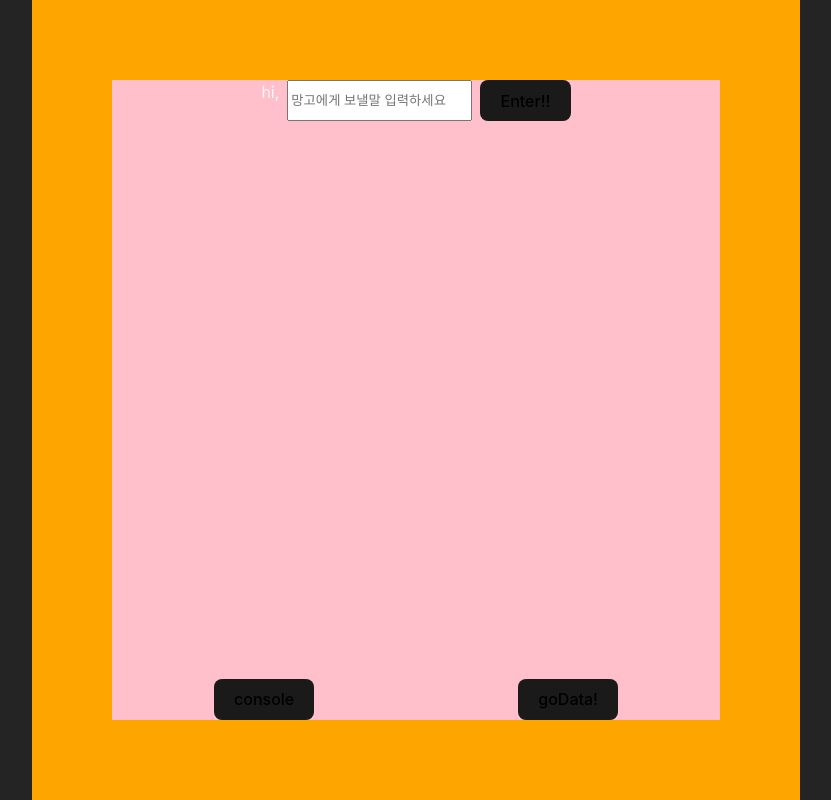
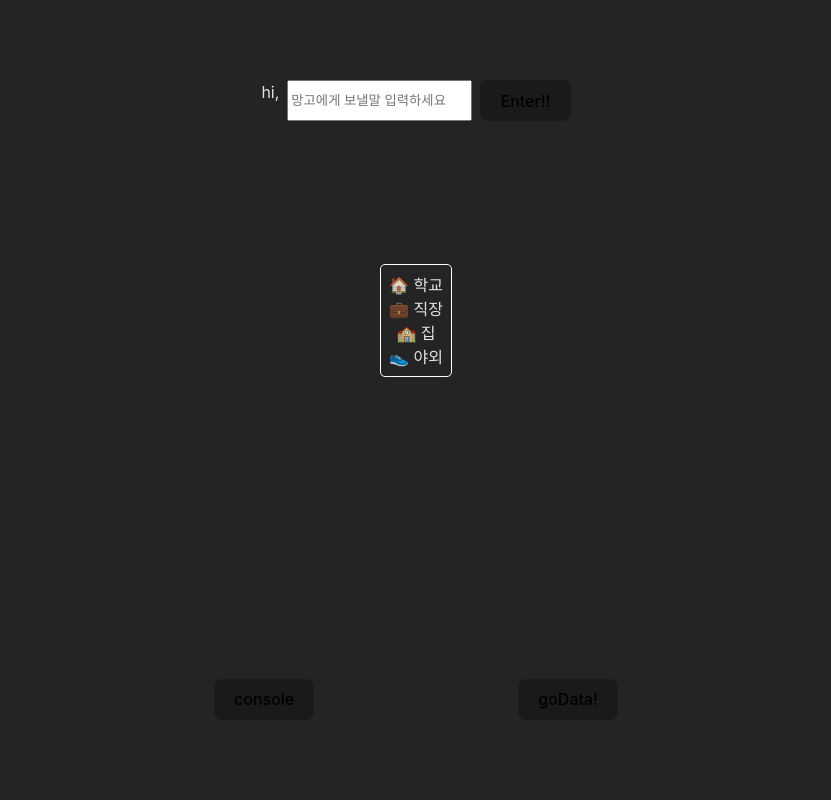
Before and after one commit to yeomdogyeong/nodePrac, a React (Vite) app in the folder client/: page / in a window 1280 px wide. Shown: the whole page, without its empty margins (224-1055 px from the left). Built offline with nearby package versions, Linux system fonts and the light colour scheme.

Commit message:
WIP: dropdown 작업중

```diff
--- /dev/null
+++ b/client/src/components/Dropdown.jsx
@@ -0,0 +1,29 @@
+import { useState } from "react";
+import "../scss/Dropdown.scss";
+export const Dropdown = () => {
+  const [drop, setDrop] = useState(true);
+
+  const place = ["🏠 학교", "💼 직장", "🏫 집", "👟 야외"];
+
+  const handleDrop = () => {
+    setDrop(!drop);
+  };
+  return (
+    <div className="drop-container">
+      <div
+        className={`dropdown-content ${drop ? "open" : "close"}`}
+        onClick={handleDrop}
+      >
+        {drop
+          ? place.map((el, idx) => {
+              return (
+                <div key={idx} className="drop-container__list">
+                  {el}
+                </div>
+              );
+            })
+          : "장소"}
+      </div>
+    </div>
+  );
+};
--- a/client/src/components/Todo.jsx
+++ b/client/src/components/Todo.jsx
@@ -1,5 +1,6 @@
 import { useEffect, useRef, useState } from "react";
 import Axios from "../axios/axios";
+import { Dropdown } from "./Dropdown";
 import "../scss/Todo.scss";
 export const Todo = () => {
   const [change, setChange] = useState("");
@@ -132,6 +133,7 @@ export const Todo = () => {
             Enter!!
           </button>
         </div>
+        <Dropdown />
         <div className="todo-container__list">
           {todos.map((item, idx) => (
             <div
--- /dev/null
+++ b/client/src/scss/Dropdown.scss
@@ -0,0 +1,31 @@
+.drop-container {
+  display: flex;
+  align-items: center;
+  border: 1px solid white;
+  border-radius: 5px;
+  padding: 0.5rem;
+
+  &__list {
+    display: flex;
+    align-items: start;
+  }
+}
+
+.dropdown-content {
+  width: 100%;
+  overflow: hidden;
+  transition: height 0.3s ease, opacity 0.3s ease;
+  display: flex;
+  flex-direction: column;
+  align-items: center;
+
+  &.open {
+    height: 95px;
+    opacity: 1;
+  }
+
+  &.close {
+    height: 20px;
+    opacity: 0.5;
+  }
+}
--- a/client/src/scss/Todo.scss
+++ b/client/src/scss/Todo.scss
@@ -1,12 +1,12 @@
 #todoBox {
-  background-color: orange;
+  // background-color: orange;
   width: 100%;
   height: 100%;
   padding: 80px;
 }
 
 .todo-container {
-  background-color: pink;
+  // background-color: pink;
   width: 100%;
   height: 100%;
   display: flex;
```
